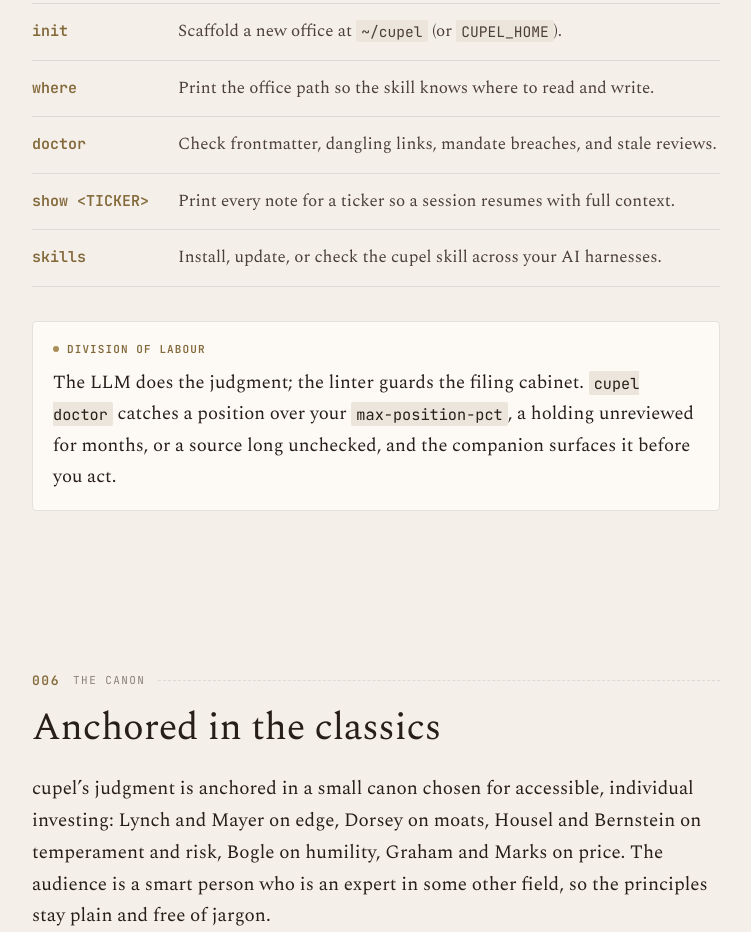
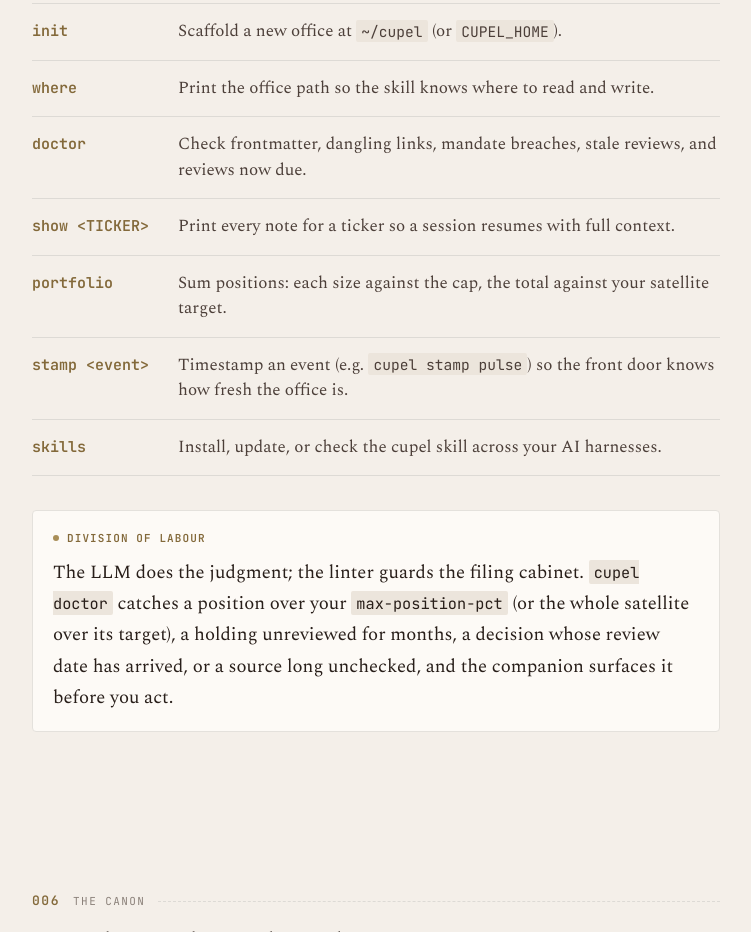
Before and after one commit to SamGalanakis/cupel, a website: page docs/index.html in a window 1280 px wide. Shown: the part 5156-6088 px from the top of the page, without its empty margins (390-1141 px from the left). Drawn offline with nearby package versions, Linux system fonts and the light colour scheme; a web font is replaced by a local one.

Commit message:
Docs site: add cupel portfolio + stamp, satellite-target, review-due
Bring the website in line with the shipped CLI:
- index.html CLI ledger: add portfolio and stamp; doctor now notes reviews
  due; division-of-labour mentions the satellite target
- office.html: MANDATE frontmatter lists satellite-target-pct; doctor checks
  cover total-vs-target and review-on; document cupel portfolio

```diff
--- a/docs/index.html
+++ b/docs/index.html
@@ -141,13 +141,15 @@
       <div class="ledger">
         <div class="ledger-row"><span class="ledger-cmd">init</span><span class="ledger-job">Scaffold a new office at <code>~/cupel</code> (or <code>CUPEL_HOME</code>).</span></div>
         <div class="ledger-row"><span class="ledger-cmd">where</span><span class="ledger-job">Print the office path so the skill knows where to read and write.</span></div>
-        <div class="ledger-row"><span class="ledger-cmd">doctor</span><span class="ledger-job">Check frontmatter, dangling links, mandate breaches, and stale reviews.</span></div>
+        <div class="ledger-row"><span class="ledger-cmd">doctor</span><span class="ledger-job">Check frontmatter, dangling links, mandate breaches, stale reviews, and reviews now due.</span></div>
         <div class="ledger-row"><span class="ledger-cmd">show &lt;TICKER&gt;</span><span class="ledger-job">Print every note for a ticker so a session resumes with full context.</span></div>
+        <div class="ledger-row"><span class="ledger-cmd">portfolio</span><span class="ledger-job">Sum positions: each size against the cap, the total against your satellite target.</span></div>
+        <div class="ledger-row"><span class="ledger-cmd">stamp &lt;event&gt;</span><span class="ledger-job">Timestamp an event (e.g. <code>cupel stamp pulse</code>) so the front door knows how fresh the office is.</span></div>
         <div class="ledger-row"><span class="ledger-cmd">skills</span><span class="ledger-job">Install, update, or check the cupel skill across your AI harnesses.</span></div>
       </div>
       <div class="assay-note">
         <p class="label">Division of labour</p>
-        <p>The LLM does the judgment; the linter guards the filing cabinet. <code>cupel doctor</code> catches a position over your <code>max-position-pct</code>, a holding unreviewed for months, or a source long unchecked, and the companion surfaces it before you act.</p>
+        <p>The LLM does the judgment; the linter guards the filing cabinet. <code>cupel doctor</code> catches a position over your <code>max-position-pct</code> (or the whole satellite over its target), a holding unreviewed for months, a decision whose review date has arrived, or a source long unchecked, and the companion surfaces it before you act.</p>
       </div>
     </section>
 
```
Also changed, not shown: docs/office.html (+6 -3 lines).
